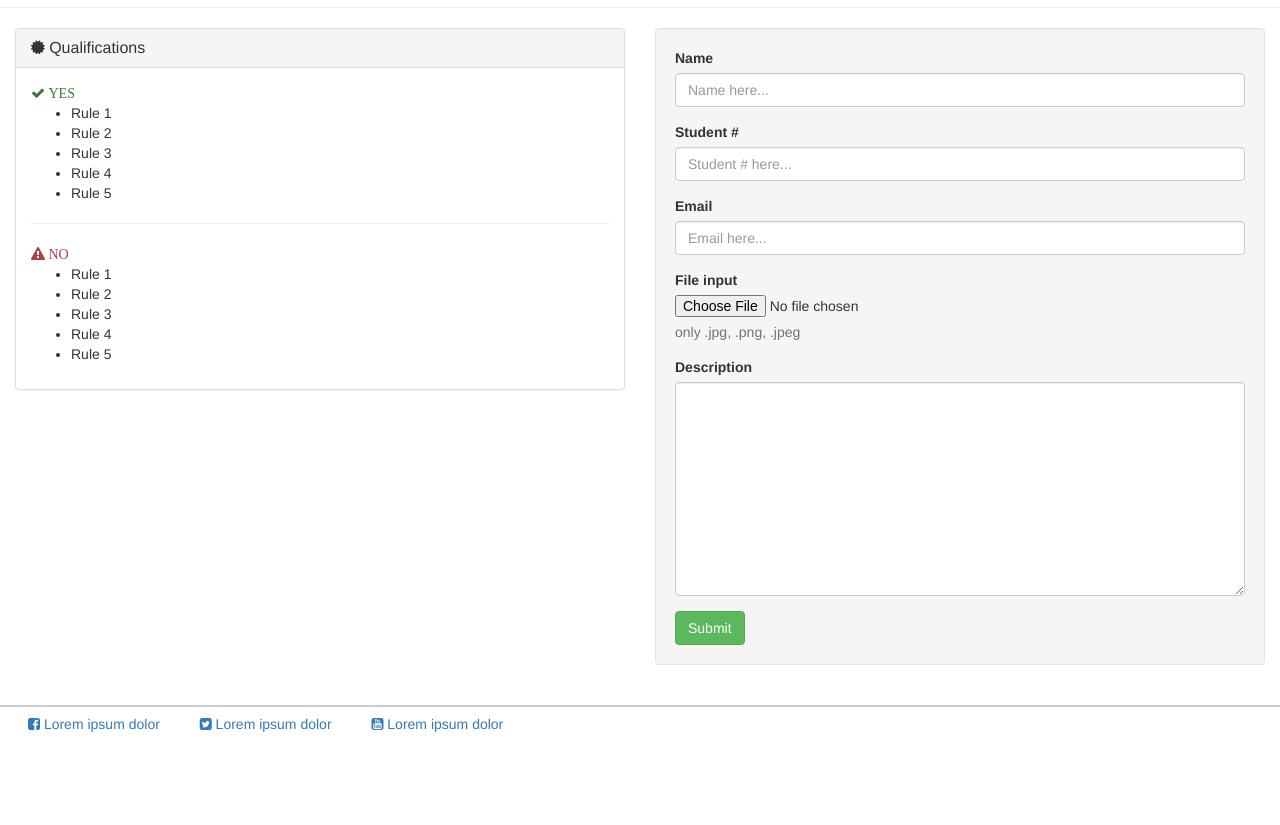
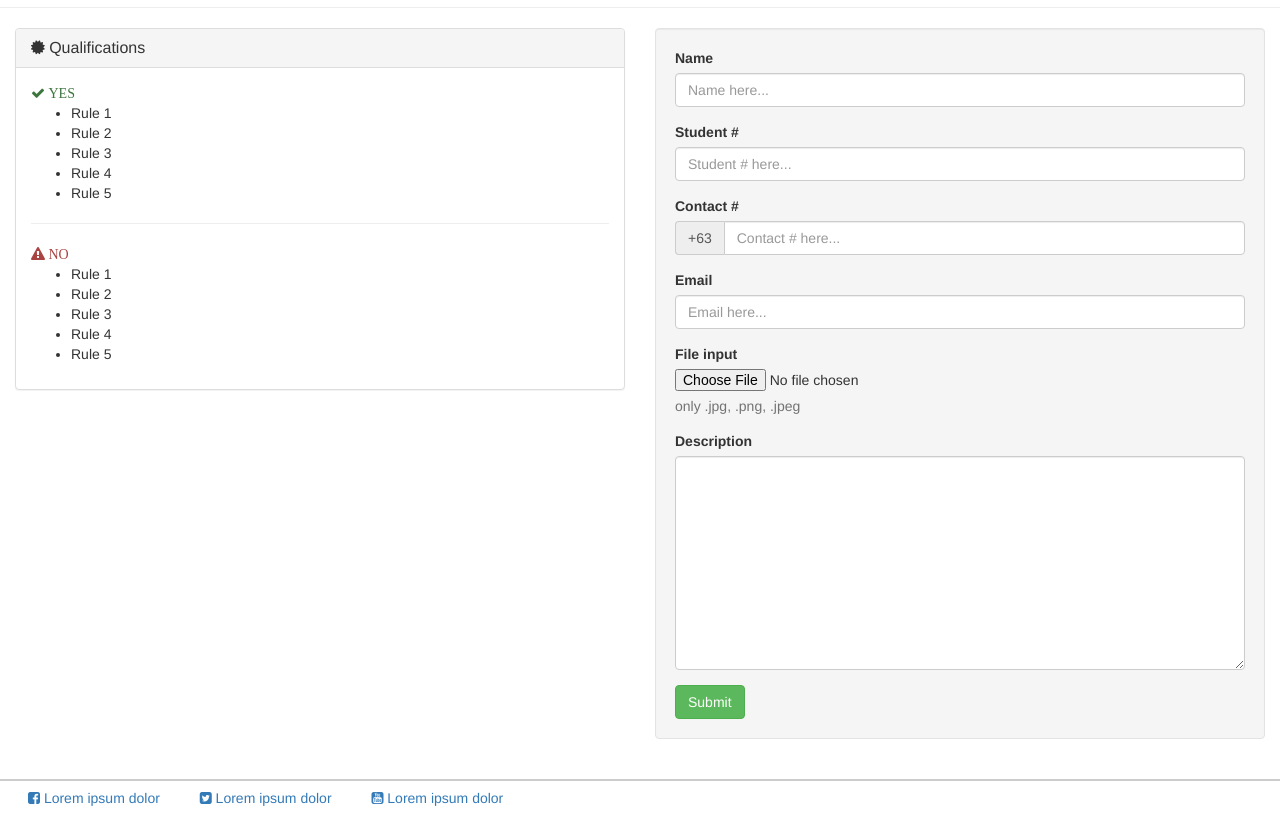
Before and after one commit to nikofernandez/ciICON, a CodeIgniter app: page /ciICON/photo in a window 1280 px wide. Shown: the part 148-973 px from the top of the page. Before the commit the page ends 880 px from the top, so only its background shows below. Run offline with CodeIgniter, Linux system fonts and the light colour scheme; some libraries are stand-ins or nearby versions.

Commit message:
added contact field

```diff
--- a/application/views/pages/photo.php
+++ b/application/views/pages/photo.php
@@ -45,6 +45,13 @@
           <input type="text" name="studNum" class="form-control" value="" placeholder="Student # here...">
         </div>
         <div class="form-group">
+          <label for="contact">Contact #</label><br>
+          <div class="input-group">
+            <span class="input-group-addon" id="contactNum">+63</span>
+            <input type="text" class="form-control" class="form-control" placeholder="Contact # here..." aria-describedby="contactNum">
+          </div>
+        </div>
+        <div class="form-group">
           <label for="email">Email</label><br>
           <input type="text" name="email" class="form-control" value="" placeholder="Email here...">
         </div>
```
Also changed, not shown: application/views/pages/article.php (+7 -0 lines).
